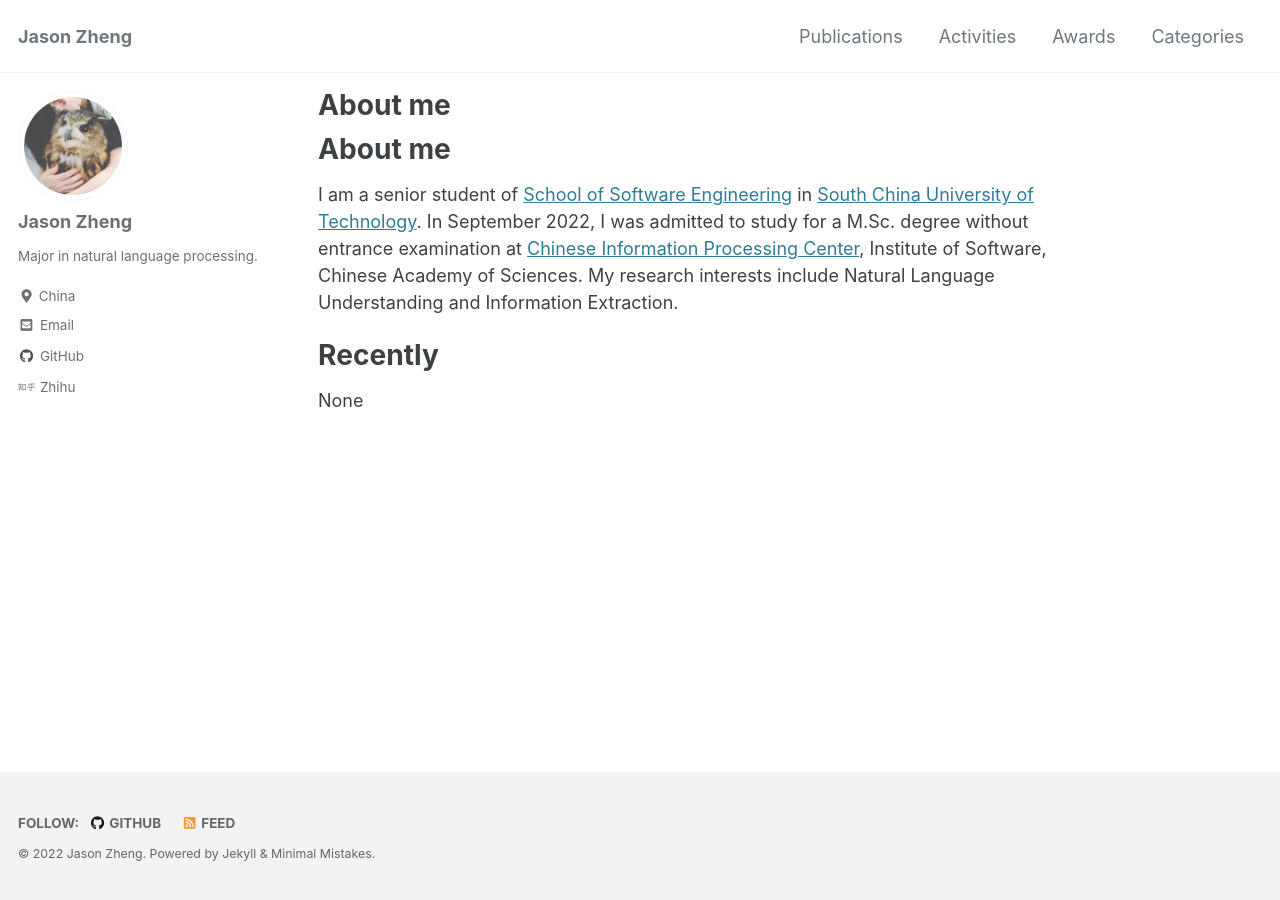
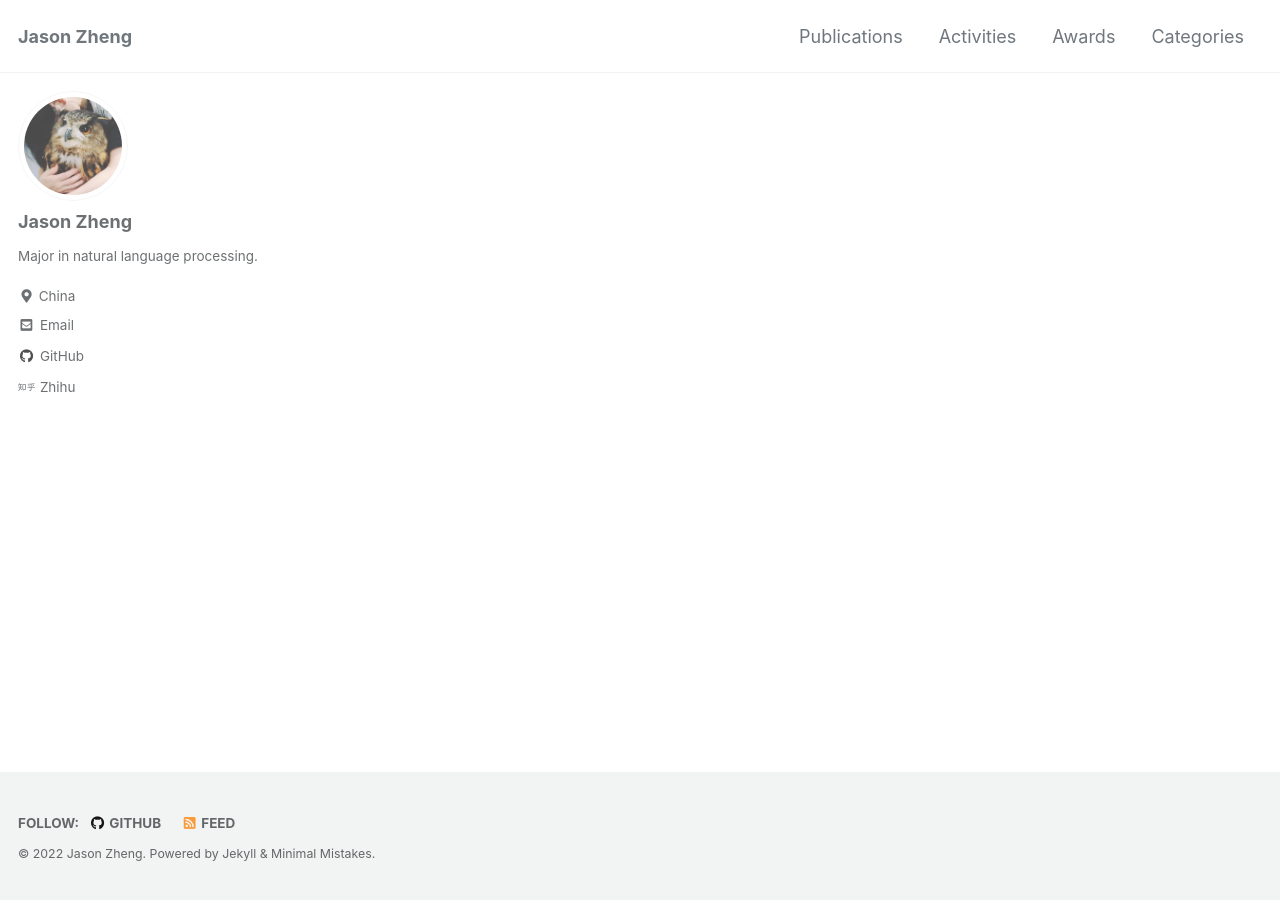
Before and after one commit to zhengjiasheng1/zhengjiasheng1.github.io, a Jekyll site: the page built from index.md, in a window 1280 px wide. Built offline with Jekyll 4.4.1, drawn with Linux system fonts in a browser that asks for light colours; cached includes are drawn as plain includes; our own code applies the rules of GitHub Pages for plain Markdown files.

```diff
--- a/index.md
+++ b/index.md
@@ -1,4 +1,4 @@
----
+<!-- ---
 permalink: /
 classes: wide
 ---
@@ -8,7 +8,7 @@ I am a senior student of [School of Software Engineering](http://www2.scut.edu.c
 I was admitted to study for a M.Sc. degree without entrance examination at [Chinese Information Processing Center](http://www.icip.org.cn/), Institute of Software, Chinese Academy of Sciences. My research interests include Natural Language Understanding and Information Extraction.
 
 # Recently
-None
+None -->
 
 
 <!-- ---
```
